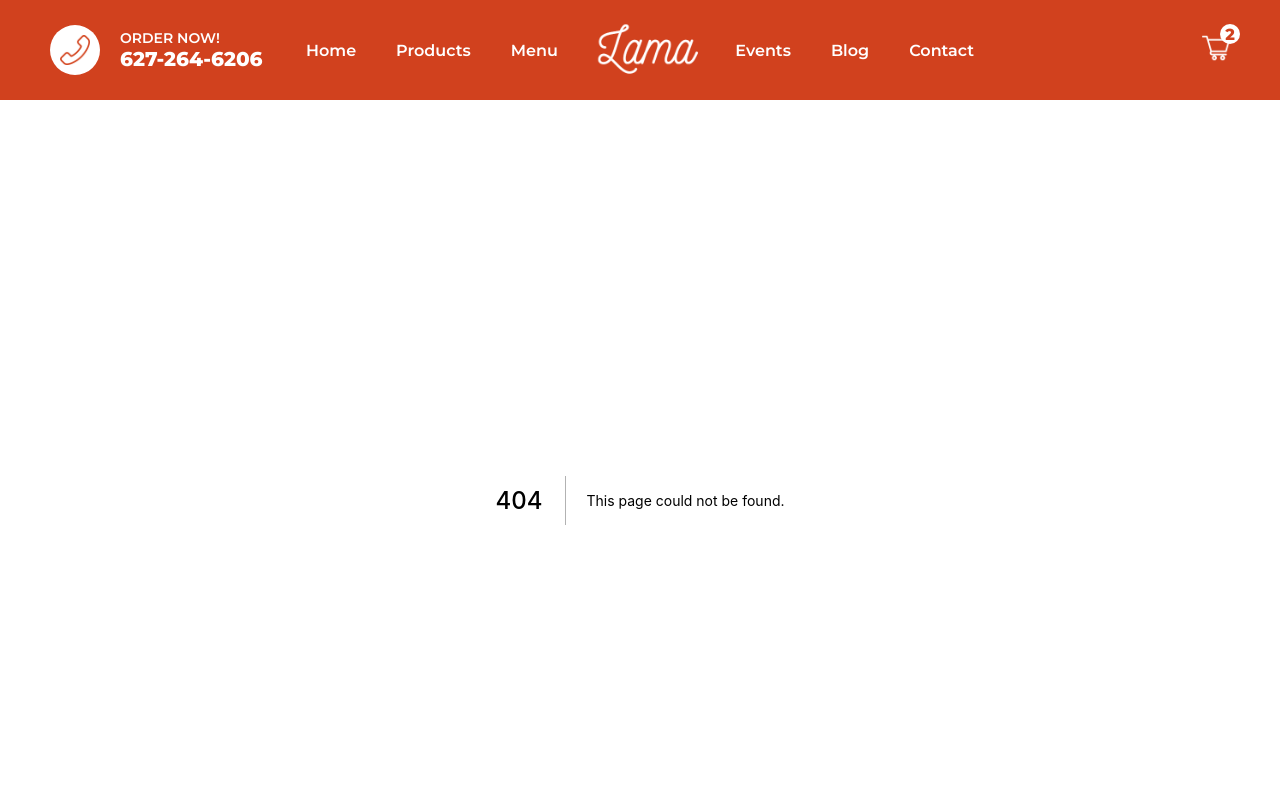
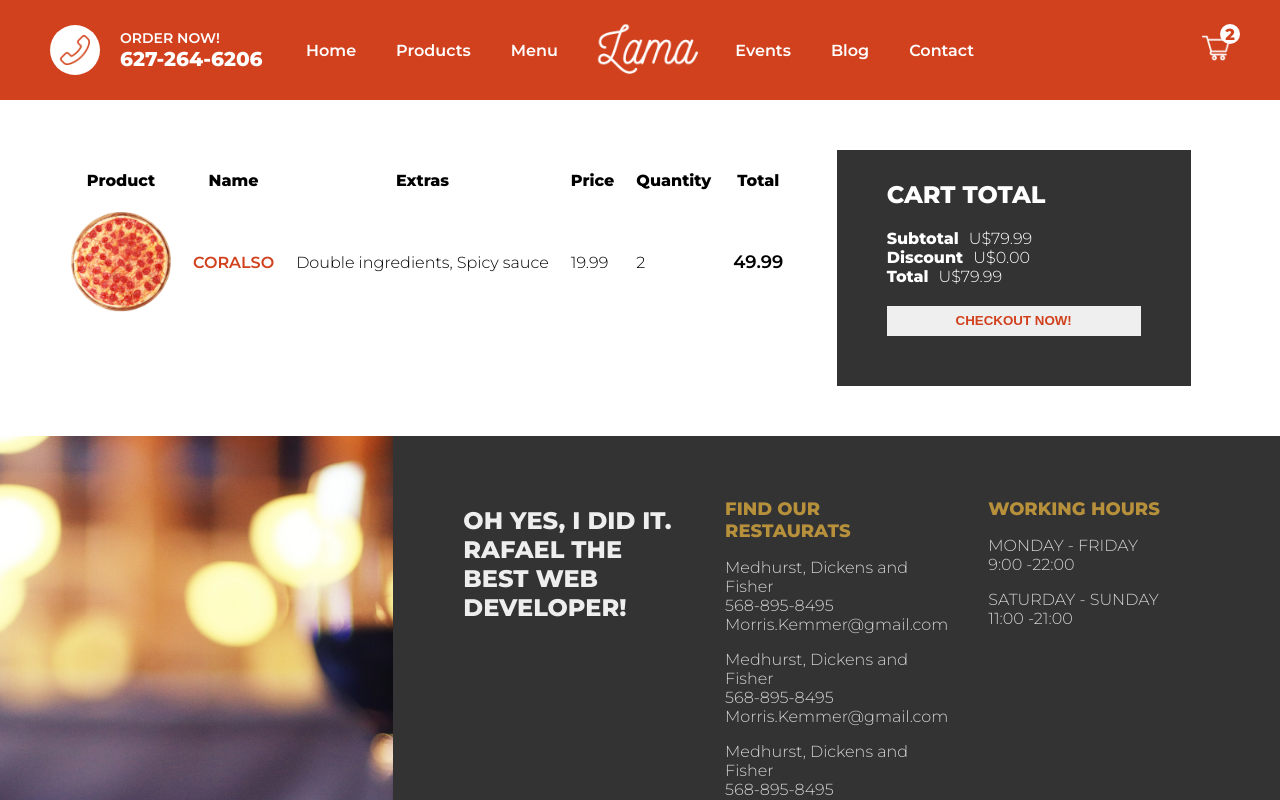
Before and after one commit to ventura01/pizzeria, a Next.js app: page /cart in a window 1280 px wide. Before the commit this address had no page. Shown: the top 800 px of the page. Built offline with nearby package versions, Linux system fonts and the light colour scheme.

Commit message:
Cart Page

```diff
--- /dev/null
+++ b/pages/cart.jsx
@@ -0,0 +1,68 @@
+import React from "react";
+import Image from "next/image";
+import styles from "../styles/Cart.module.css";
+
+const Cart = () => {
+  return (
+    <div className={styles.container}>
+      <div className={styles.left}>
+        <table className={styles.table}>
+          <tr className={styles.tr}>
+            <th>Product</th>
+            <th>Name</th>
+            <th>Extras</th>
+            <th>Price</th>
+            <th>Quantity</th>
+            <th>Total</th>
+          </tr>
+          <tr className={styles.tr}>
+            <td>
+              <div className={styles.imgContainer}>
+                <Image
+                  src="/img/pizza.png"
+                  layout="fill"
+                  objectFit="cover"
+                  alt=""
+                />
+              </div>
+            </td>
+            <td>
+              <span className={styles.name}>CORALSO</span>
+            </td>
+            <td>
+              <span className={styles.extras}>
+                Double ingredients, Spicy sauce
+              </span>
+            </td>
+            <td>
+              <span className={styles.price}>19.99</span>
+            </td>
+            <td>
+              <span className={styles.qty}>2</span>
+            </td>
+            <td>
+              <span className={styles.total}>49.99</span>
+            </td>
+          </tr>
+        </table>
+      </div>
+      <div className={styles.right}>
+        <div className={styles.wrapper}>
+          <h2 className={styles.title}>CART TOTAL</h2>
+          <div className={styles.totalText}>
+            <b className={styles.totalTextTitle}>Subtotal</b>U$79.99
+          </div>
+          <div className={styles.totalText}>
+            <b className={styles.totalTextTitle}>Discount</b>U$0.00
+          </div>
+          <div className={styles.totalText}>
+            <b className={styles.totalTextTitle}>Total</b>U$79.99
+          </div>
+          <button className={styles.button}>CHECKOUT NOW!</button>
+        </div>
+      </div>
+    </div>
+  );
+};
+
+export default Cart;
--- /dev/null
+++ b/styles/Cart.module.css
@@ -0,0 +1,51 @@
+.container{
+    padding: 50px;
+    display: flex;
+}
+.left{
+    flex: 2;
+}
+.right{
+    flex: 1;
+}
+.imgContainer{
+    width: 100px;
+    height: 100px;
+    position: relative;
+}
+.table{
+    /* width: 100%; */
+    border-spacing: 20px;
+}
+.name{
+    color: var(--primary-color);
+    font-weight: 600;
+}
+.total{
+    font-weight: 600;
+    font-size: 18px;
+}
+.wrapper{
+    width: 90%;
+    max-height: 300px;
+    background-color: #333;
+    padding: 50px;
+    padding-top: 10px;
+    display: flex;
+    justify-content: space-between;
+    color: white;
+    flex-direction: column;
+}
+.title{}
+.totalText{}
+.totalTextTitle{
+    margin-right: 10px;
+}
+.button{
+    height: 30px;
+    color: var(--primary-color);
+    border: none;
+    font-weight: bold;
+    margin-top: 20px;
+    cursor: pointer;
+}
```
